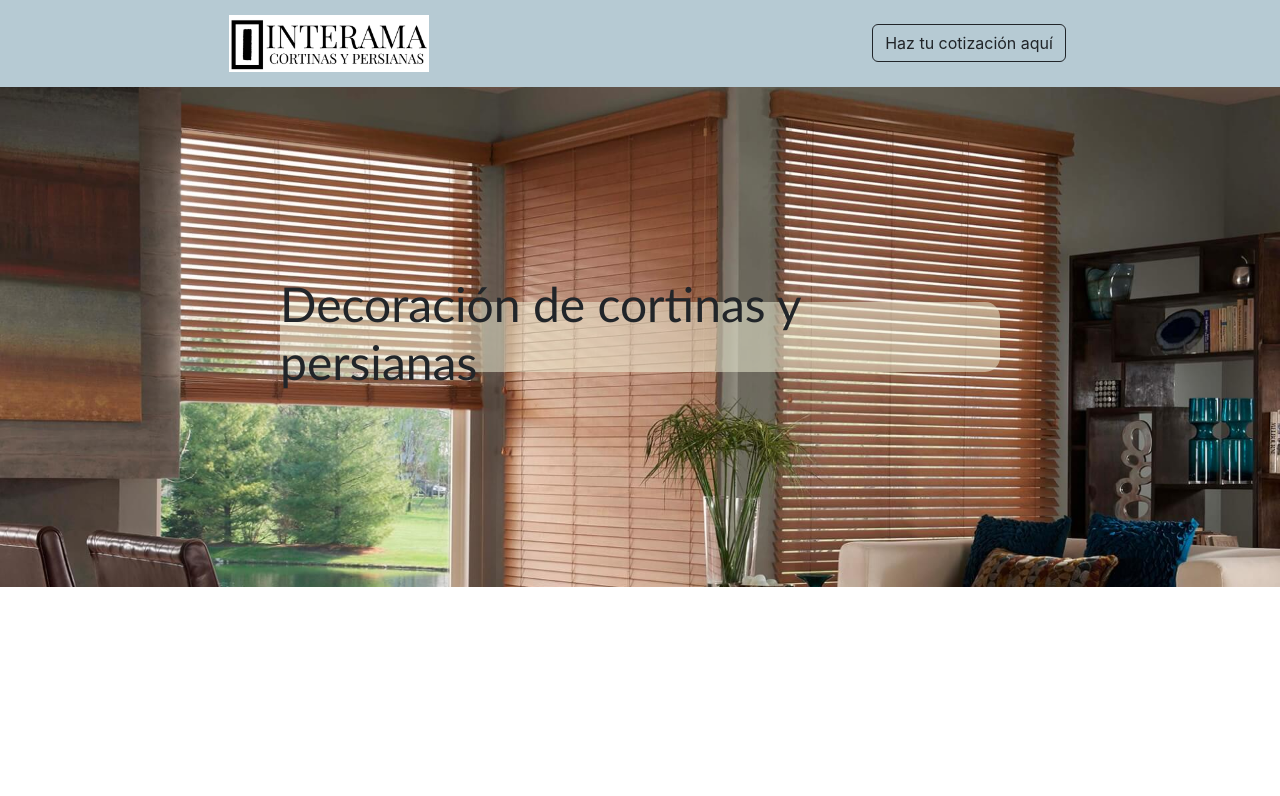
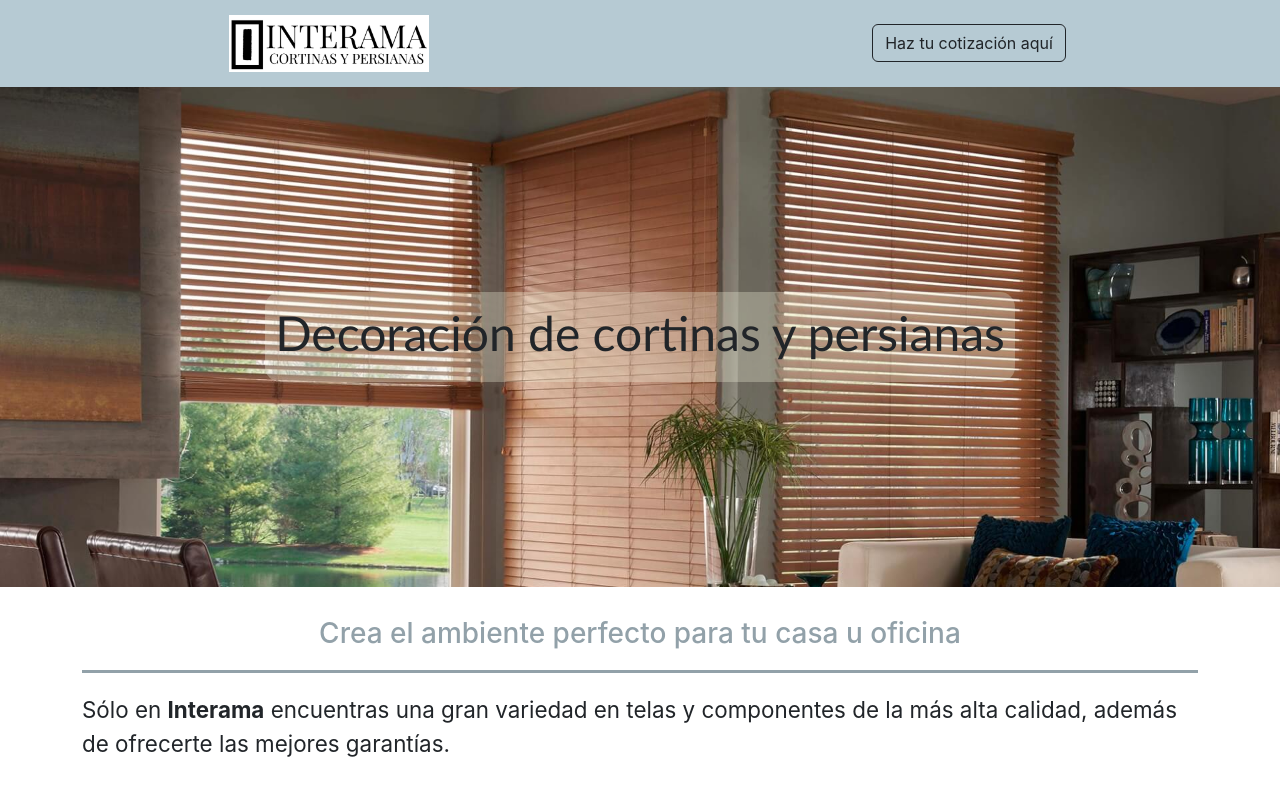
Before and after one commit to merb26/PersianasInterama, a React (Create React App) app: page / in a window 1280 px wide. Shown: the top 796 px of the page. Built offline with nearby package versions, Linux system fonts and the light colour scheme.

Commit message:
componente terminado y estilizado

```diff
--- a/src/App.jsx
+++ b/src/App.jsx
@@ -1,4 +1,5 @@
 import Menu from './components/encabezado/menu/menu.jsx'
+import Description from './components/home/description/description.jsx';
 import FrontPage from './components/home/front page/front_page.jsx';
 
 function App() {
@@ -6,6 +7,7 @@ function App() {
     <>
       <Menu />
       <FrontPage />
+      <Description />
     </>
   );
 }
--- /dev/null
+++ b/src/components/home/description/description.css
@@ -0,0 +1,16 @@
+.container {
+  padding-top: 30px;
+  padding-bottom: 15px;
+}
+.container__title {
+  color: #92a1a9;
+  margin-bottom: 20px;
+}
+.container p {
+  font-size: 1.4rem;
+  border-top: 3px solid #92a1a9;
+  padding-top: 20px;
+}
+.container p span {
+  font-weight: bold;
+}/*# sourceMappingURL=description.css.map */
--- /dev/null
+++ b/src/components/home/description/description.jsx
@@ -0,0 +1,14 @@
+import "./description.css"
+
+const Description = () => {
+    return (
+        <>
+            <div className="container">
+                <h3 className="container__title d-flex justify-content-center">Crea el ambiente perfecto para tu casa u oficina</h3>
+                <p>Sólo en <span>Interama</span> encuentras una gran variedad en telas y componentes de la más alta calidad, además de ofrecerte las mejores garantías.</p>
+            </div>
+        </>
+    )
+}
+
+export default Description
--- /dev/null
+++ b/src/components/home/description/description.scss
@@ -0,0 +1,19 @@
+.container {
+    padding-top: 30px;
+    padding-bottom: 15px;
+
+    &__title {
+        color: #92a1a9;
+        margin-bottom: 20px;
+    }
+
+    p {
+        font-size: 1.4rem;
+        border-top: 3px solid #92a1a9;
+        padding-top: 20px;
+
+        span {
+            font-weight: bold;
+        }
+    }
+}
--- a/src/components/home/front page/front_page.css
+++ b/src/components/home/front page/front_page.css
@@ -9,9 +9,9 @@
   display: flex;
   justify-content: center;
   align-items: center;
-  background-color: rgba(245, 245, 220, 0.5);
-  height: 70px;
-  width: 720px;
+  background-color: rgba(245, 245, 220, 0.3);
+  height: 90px;
+  width: 750px;
   border-radius: 15px;
 }
 .image__container__title {
--- a/src/components/home/front page/front_page.scss
+++ b/src/components/home/front page/front_page.scss
@@ -9,9 +9,9 @@
         display: flex;
         justify-content: center;
         align-items: center;
-        background-color: rgb(245, 245, 220, .5);
-        height: 70px;
-        width: 720px;
+        background-color: rgb(245, 245, 220, .3);
+        height: 90px;
+        width: 750px;
         border-radius: 15px;
 
         &__title {
```
Also changed, not shown: 1 other file (tests, documents, lock files or other folders).
